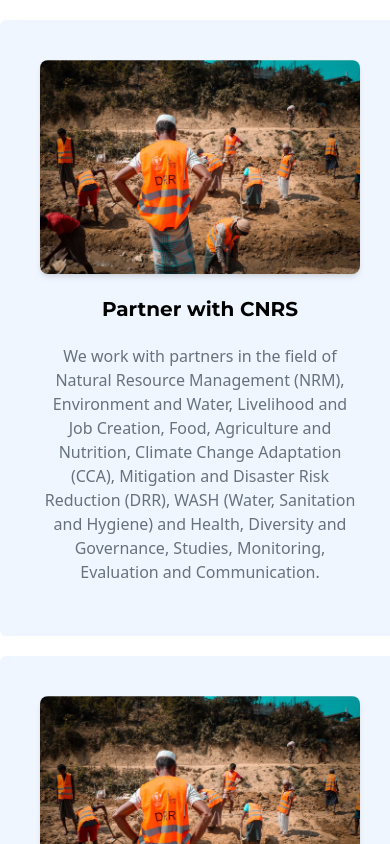
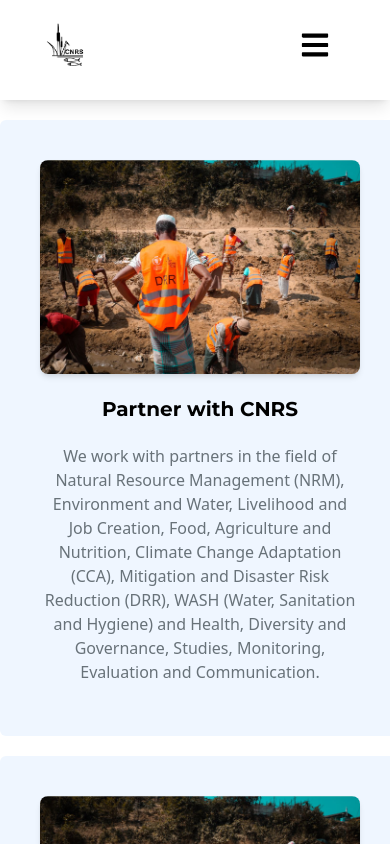
Before and after one commit to coderismail22/project-cnrs-client, a React (Vite) app: page /join-us in a window 390 px wide. Shown: the top 844 px of the page. Built offline with nearby package versions, Linux system fonts and the light colour scheme; a web font is replaced by a local one.

Commit message:
navbar problems fixed

```diff
--- a/index.html
+++ b/index.html
@@ -40,7 +40,7 @@
     />
   </head>
   <body>
-    <div id="root"></div>
+    <div id="root" ></div>
     <script type="module" src="/src/main.jsx"></script>
   </body>
 </html>
--- a/src/layout/Main/MainLayout.jsx
+++ b/src/layout/Main/MainLayout.jsx
@@ -5,9 +5,9 @@ import Footer from "../../pages/sharedPages/Footer/Footer";
 const MainLayout = () => {
   return (
     <div>
-      {/* <Navbar></Navbar> */}
+      <Navbar></Navbar>
       <Outlet></Outlet>
-      {/* <Footer></Footer> */}
+      <Footer></Footer>
     </div>
   );
 };
--- a/src/pages/SharedPages/Navbar/Navbar.jsx
+++ b/src/pages/SharedPages/Navbar/Navbar.jsx
@@ -1,6 +1,8 @@
 import clsx from "clsx";
 import { useState } from "react";
 import { Link } from "react-router-dom";
+import { FaBars } from "react-icons/fa";
+import { TbLayoutSidebarLeftCollapse } from "react-icons/tb";
 
 const navitems = [
   { title: "Home", path: "/" },
@@ -17,29 +19,43 @@ const navitems = [
 const Navbar = () => {
   const [isSidebarOpen, setIsSidebarOpen] = useState(false);
 
+  const toggleSidebar = () => {
+    setIsSidebarOpen(!isSidebarOpen);
+    // Toggle overflow-hidden on the body element
+    if (!isSidebarOpen) {
+      document.body.classList.add("overflow-hidden");
+    } else {
+      document.body.classList.remove("overflow-hidden");
+    }
+  };
+
   return (
-    // removed sticky from navbar
-    <main className="w-full h-[100px]  top-0 shadow-lg z-50">
-      <nav className="flex justify-around items-center ">
-        <section className="flex items-center gap-4">
-          {/* MENU */}
-          <h1
-            className="text-3xl cursor-pointer md:hidden"
-            onClick={() => setIsSidebarOpen(true)}
-          >
-            Open
-          </h1>
-          {/* LOGO */}
-          <img src="/assets/cnrs.png" width="80px" />
-        </section>
+    <main className="h-[100px] shadow-lg flex flex-col justify-between p-5 z-[9999]">
+      <nav className="flex justify-between items-center px-5">
+        <div className="flex items-center justify-between w-[1000px] lg:w-[100px]">
+          <section className="w-[50px]">
+            {/* LOGO */}
+            <img src="/assets/cnrs.png" width="80px" />
+          </section>
 
-        <section className="flex gap-5 ">
+          <section className="w-[50px]">
+            {/* MENU for Mobile */}
+            <h1
+              className="text-3xl cursor-pointer lg:hidden"
+              onClick={toggleSidebar}
+            >
+              <FaBars />
+            </h1>
+          </section>
+        </div>
+
+        <section className="flex items-center gap-10 xl:gap-16 2xl:gap-20">
           {/* Navbar For Larger Displays */}
           {navitems.map((item, index) => (
             <Link
               key={index}
               to={item.path}
-              className="p-5 hover:bg-[#456C2F] hover:text-white hidden md:block  h-20"
+              className="min-w-[30px] hover:text-[#456C2F] hidden lg:block font-montserrat"
             >
               {item.title}
             </Link>
@@ -49,16 +65,20 @@ const Navbar = () => {
         {/* Mobile Sidebar */}
         <div
           className={clsx(
-            "fixed h-full w-screen md:hidden bg-black/50  backdrop-blur-sm top-0 right-0  -translate-x-full  transition-all ",
-            isSidebarOpen && "translate-x-0"
+            "fixed inset-0 z-[10000] lg:hidden bg-black/50 backdrop-blur-sm transition-all",
+            isSidebarOpen ? "translate-x-0" : "-translate-x-full"
           )}
+          onClick={toggleSidebar} // Close sidebar when background is clicked
         >
-          <section className="text-white bg-black/90 h-screen w-56 absolute left-0 top-0 flex flex-col gap-8 p-10 ">
+          <section
+            className="text-white bg-black/90 h-screen w-56 absolute left-0 top-0 flex flex-col gap-8 p-10"
+            onClick={(e) => e.stopPropagation()} // Prevent closing when clicking inside the sidebar
+          >
             <h1
-              onClick={() => setIsSidebarOpen(false)}
+              onClick={toggleSidebar}
               className="text-3xl cursor-pointer"
             >
-              Close
+              <TbLayoutSidebarLeftCollapse size="30" />
             </h1>
 
             {navitems.map((item, index) => (
@@ -68,6 +88,7 @@ const Navbar = () => {
             ))}
           </section>
         </div>
+
         <section className="flex gap-4">
           {/* Social Media Icons */}
           {/* <IoCart className="text-3xl" /> */}
```
